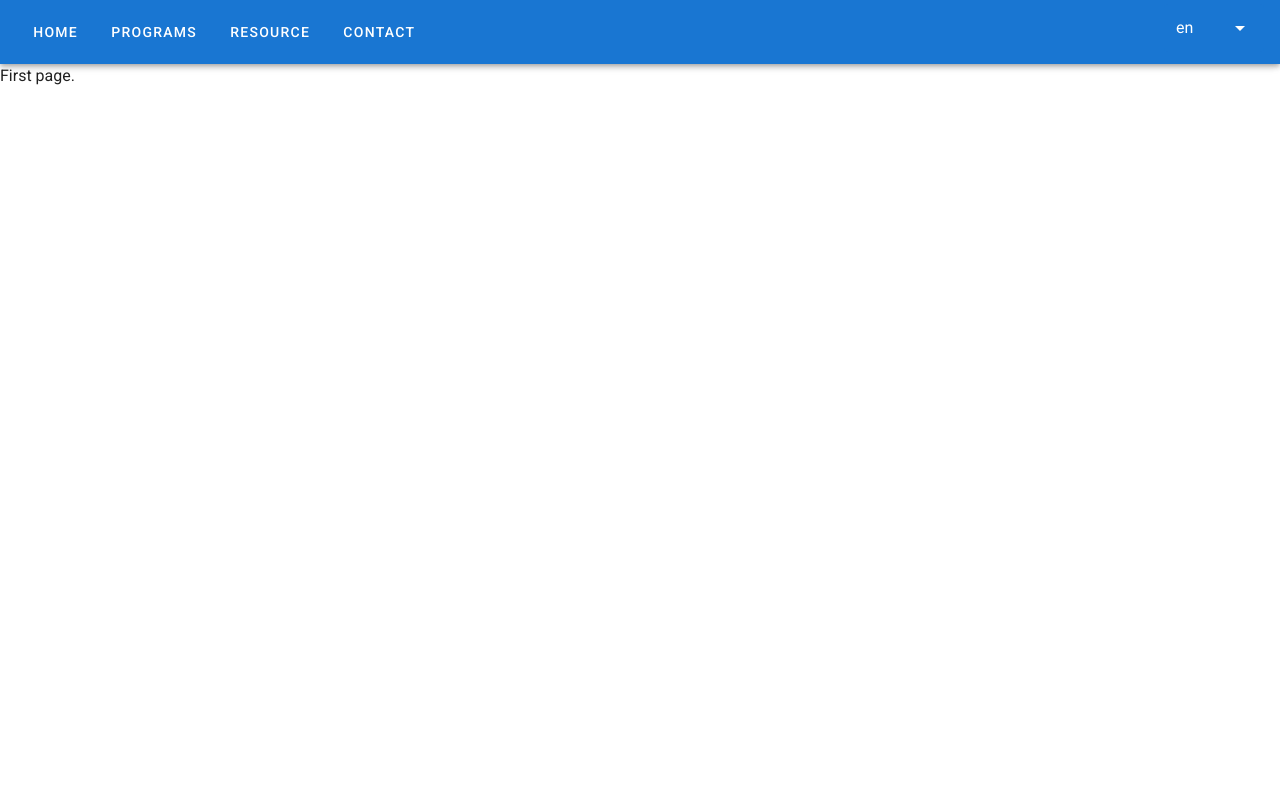
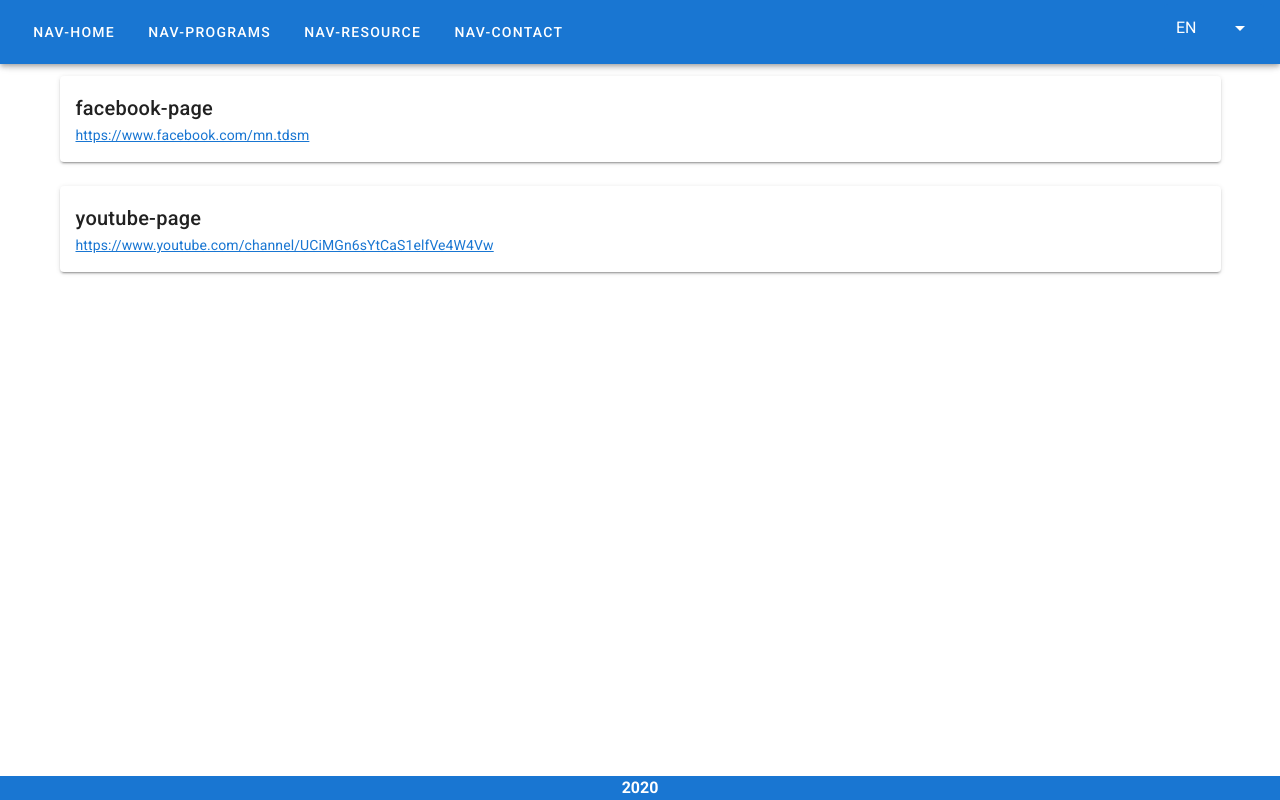
Before and after one commit to minhtut/tdsm-family-support, a Vue app: page / in a window 1280 px wide. Built offline with nearby package versions, Linux system fonts and the light colour scheme.

Commit message:
Changed languages from lower case to upper case. Added footer. Added youtube and facebook page.

```diff
--- a/src/App.vue
+++ b/src/App.vue
@@ -4,15 +4,18 @@
     <v-main>
       <router-view/>
     </v-main>
+    <Appfooter />
   </v-app>
 </template>
 
 <script>
 import Appbar from './components/Appbar'
+import Appfooter from './components/Appfooter'
 export default {
   name: 'App',
   components: {
-    Appbar
+    Appbar,
+    Appfooter
   }
 };
 </script>
--- a/src/components/Appbar.vue
+++ b/src/components/Appbar.vue
@@ -54,7 +54,7 @@
         color="primary"
         v-model="$i18n.locale"
         :items="languages"
-        label="en"
+        label="EN"
         solo
         flat
       ></v-select>
@@ -67,7 +67,7 @@
     name: 'Appbar',
 
     data: () => ({
-      languages: [ 'en', 'my'],
+      languages: [ 'EN', 'MY'],
       items: [
         { name: 'nav-home', route: '/' },
         { name: 'nav-programs', route: '/programs' },
--- /dev/null
+++ b/src/components/Appfooter.vue
@@ -0,0 +1,26 @@
+<template>
+  <v-footer
+    padless
+  >
+    <v-row
+      justify="center"
+      no-gutters
+    >
+      <v-col
+        class="primary text-center white--text"
+        cols="12"
+      >
+        <strong>{{ new Date().getFullYear() }}</strong>
+      </v-col>
+    </v-row>
+  </v-footer>
+</template>
+
+<script>
+  export default {
+    name: 'Appfooter',
+
+    data: () => ({
+    }),
+  }
+</script>
--- a/src/i18n.js
+++ b/src/i18n.js
@@ -17,7 +17,7 @@
 }
 
 export default new VueI18n({
-  locale: 'en',
-  fallbackLocale: 'en',
+  locale: 'EN',
+  fallbackLocale: 'EN',
   messages: loadLocaleMessages()
 })
--- a/src/locales/en.json
+++ b/src/locales/en.json
@@ -6,5 +6,8 @@
   "page-home": "First page.",
   "page-programs": "Second page.",
   "page-resource": "Third page.",
-  "page-contact": "Fourth page."
+  "page-contact": "Fourth page.",
+
+  "facebook-page": "Facebook Page",
+  "youtube-page": "Youtube Page"
 }
--- a/src/locales/my.json
+++ b/src/locales/my.json
@@ -6,5 +6,8 @@
   "page-home": "ပထမစာမျက်နှာ။",
   "page-programs": "ဒုတိယစာမျက်နှာ။",
   "page-resource": "တတိယစာမျက်နှာ။",
-  "page-contact": "စတုတ်ထစာမျက်နှာ။"
+  "page-contact": "စတုတ်ထစာမျက်နှာ။",
+
+  "facebook-page": "Facebook စာမျက်နှာ",
+  "youtube-page": "Youtube စာမျက်နှာ"
 }
--- a/src/views/Home.vue
+++ b/src/views/Home.vue
@@ -1,6 +1,24 @@
 <template>
   <div class="home">
-    <p>{{ $t('page-home') }}</p>
+    <v-container>
+      <v-card
+        elevation="2"
+      >
+        <v-card-title>{{ $t('facebook-page') }}</v-card-title>
+        <v-card-subtitle>
+          <a href="https://www.facebook.com/mn.tdsm" target="_blank">https://www.facebook.com/mn.tdsm</a>
+        </v-card-subtitle>
+      </v-card>
+      <br>
+      <v-card
+        elevation="2"
+      >
+        <v-card-title>{{ $t('youtube-page') }}</v-card-title>
+        <v-card-subtitle>
+          <a href="https://www.youtube.com/channel/UCiMGn6sYtCaS1elfVe4W4Vw" target="_blank">https://www.youtube.com/channel/UCiMGn6sYtCaS1elfVe4W4Vw</a>
+        </v-card-subtitle>
+      </v-card>
+    </v-container>
   </div>
 </template>
 
--- a/vue.config.js
+++ b/vue.config.js
@@ -5,8 +5,8 @@
 
   pluginOptions: {
     i18n: {
-      locale: 'en',
-      fallbackLocale: 'en',
+      locale: 'EN',
+      fallbackLocale: 'EN',
       localeDir: 'locales',
       enableInSFC: false
     }
```
Also changed, not shown: 1 other file (tests, documents, lock files or other folders).
